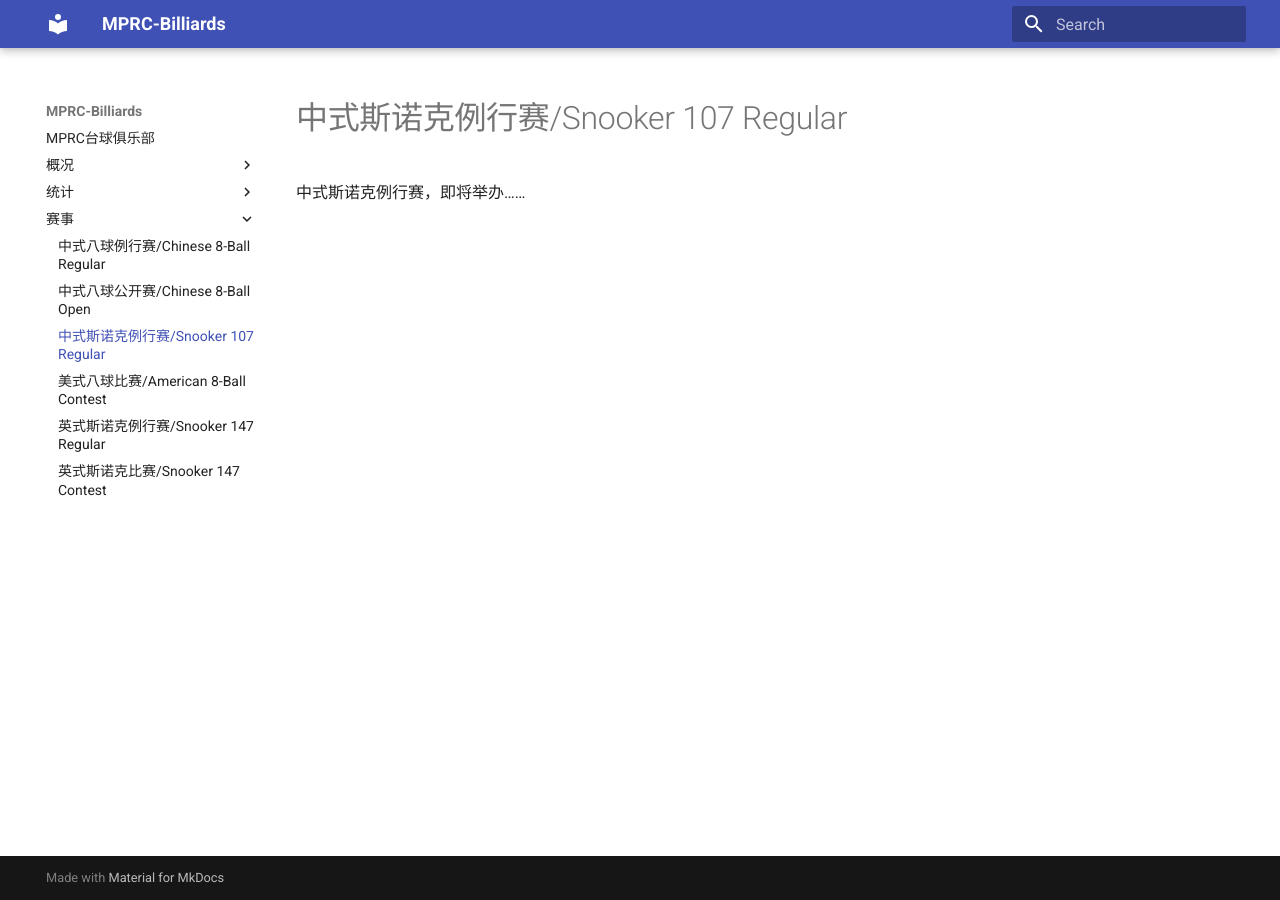
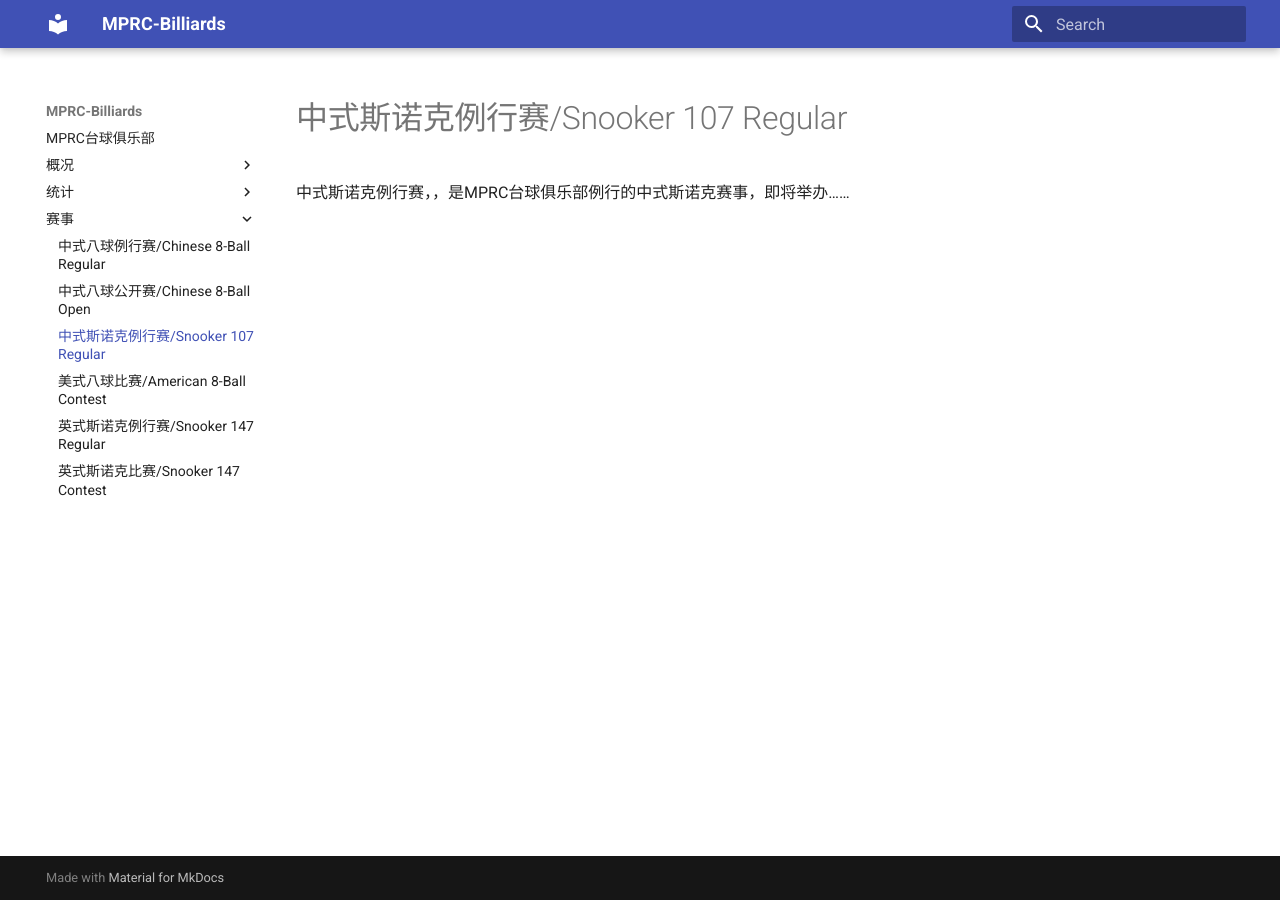
Before and after one commit to mprc-billiards/mprc-billiards.github.io, an MkDocs documentation site: the page built from docs/赛事/中式斯诺克例行赛.md, in a window 1280 px wide. Built offline with MkDocs 1.6.1 and Material for MkDocs 9.7.7, drawn with Linux system fonts in a browser that asks for light colours.

Commit message:
fix typo

```diff
--- a/docs/赛事/中式斯诺克例行赛.md
+++ b/docs/赛事/中式斯诺克例行赛.md
@@ -1,3 +1,3 @@
 # 中式斯诺克例行赛/Snooker 107 Regular
 
-中式斯诺克例行赛，即将举办……
+中式斯诺克例行赛，，是MPRC台球俱乐部例行的中式斯诺克赛事，即将举办……
```
Also changed, not shown: docs/概况/新闻动态.md (+1 -1 lines), docs/赛事/中式八球例行赛.md (+2 -0 lines).
